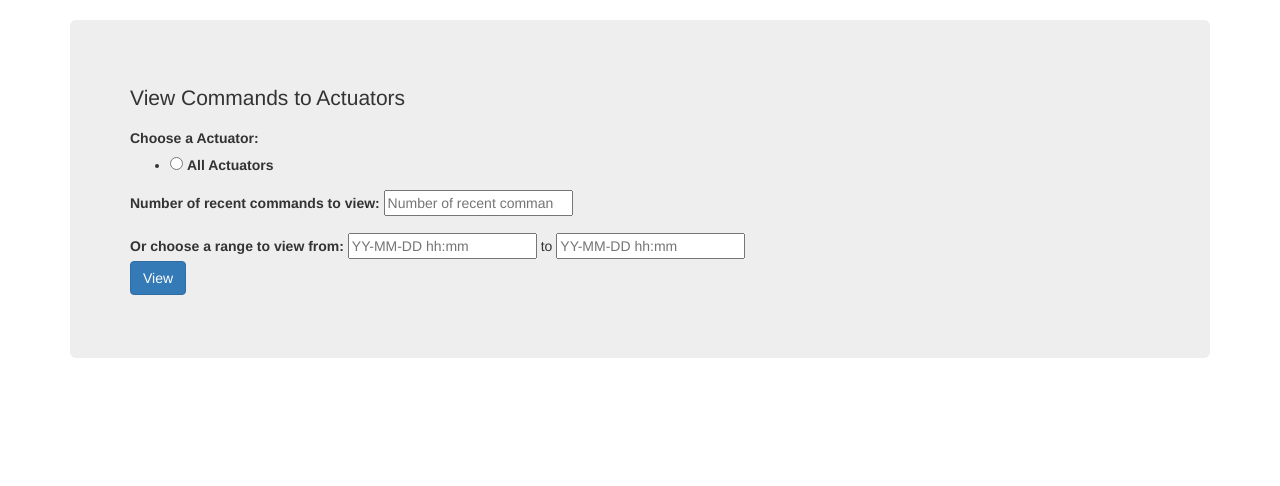
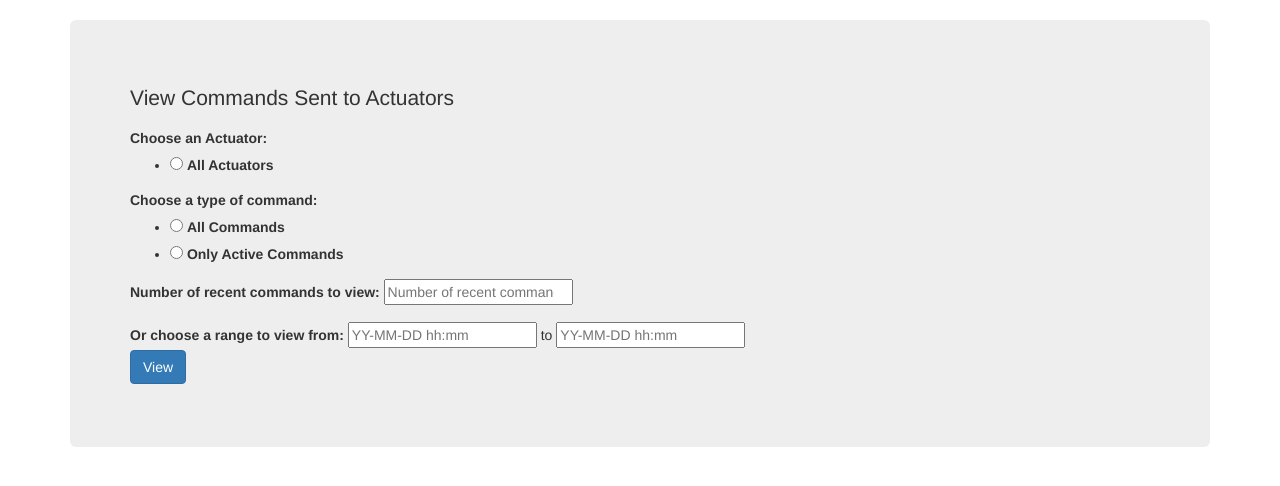
Before and after one commit to daniellimzj/HydRC4nics_Orbital, a Flask app: page /view-commands in a window 1280 px wide. Shown: the part 72-558 px from the top of the page. Run offline with Flask 2, Linux system fonts and the light colour scheme; some libraries are stand-ins or nearby versions.

Commit message:
active commands, started datetimepicker

```diff
--- a/Application/Servers/Webpage/application.py
+++ b/Application/Servers/Webpage/application.py
@@ -14,9 +14,13 @@ import requests
 import datetime
 
 from flask import Flask, render_template_string, render_template
+
+from flask_bootstrap import Bootstrap
+
 from flask_wtf import FlaskForm
 from flask_wtf.file import FileField, FileRequired
-from wtforms import StringField, DateTimeField, IntegerField, RadioField, FormField
+
+from wtforms import StringField, IntegerField, RadioField, FormField, DateTimeField
 from wtforms.validators import DataRequired
 
 from .. import config
@@ -26,6 +30,7 @@ from . import forms as f
 
 application = Flask(__name__)
 application.secret_key = config.FLASK_SECRET
+Bootstrap(application)
 
 
 @application.route("/", methods=('GET', 'POST'))
@@ -164,6 +169,7 @@ def viewCommands():
     numRecent = 0
     start = None
     end = None
+    activeFlag = False
     commandsFlag = False
 
     commandsForm = f.CommandsForm()
@@ -180,17 +186,18 @@ def viewCommands():
             actuatorId = sensorForm.selectActuator.data
             actuatorFlag = True
 
+        activeFlag = True if commandsForm.selectCommandsType.data =='1' else False
 
         numRecent = commandsForm.selectCommands.recent.data if commandsForm.selectCommands.recent.data else 0
         start = commandsForm.selectCommands.start.data if commandsForm.selectCommands.start.data else None
         end = commandsForm.selectCommands.end.data if commandsForm.selectCommands.end.data else None
 
         if numRecent > 0:
-            commandsList = db.getCommands(actuatorId = actuatorId, latest = int(numRecent))
+            commandsList = db.getCommands(actuatorId = actuatorId, latest = int(numRecent), active = activeFlag)
             print(commandsList)
 
         elif (start and end):
-            commandsList = db.getCommands(actuatorId = actuatorId, start = start, end = end)
+            commandsList = db.getCommands(actuatorId = actuatorId, start = start, end = end, active = activeFlag)
             print(commandsList)
 
         else:
--- a/Application/Servers/Webpage/forms.py
+++ b/Application/Servers/Webpage/forms.py
@@ -5,9 +5,13 @@ import requests
 import datetime
 
 from flask import Flask, render_template_string, render_template
+
+from flask_bootstrap import Bootstrap
+
 from flask_wtf import FlaskForm
 from flask_wtf.file import FileField, FileRequired
-from wtforms import StringField, DateTimeField, IntegerField, RadioField, FormField
+
+from wtforms import StringField, IntegerField, RadioField, FormField, DateTimeField
 from wtforms.validators import DataRequired
 
 from .. import config
@@ -22,14 +26,12 @@ class PhotoForm(FlaskForm):
 # reusable form
 class RangeForm(FlaskForm):
     recent = IntegerField('recent')
-    start = DateTimeField('start', format = '%y-%m-%d %H:%M')
+    start = DateTimeField('start', id = 'datepick')
     end = DateTimeField('end', format =  '%y-%m-%d %H:%M')
 
     def validate(self):
-        if (self.recent or (self.start and self.end)):
-            return True
-        else:
-            return False
+        return (self.recent or (self.start and self.end))
+
 
 # to get data
 class SensorForm(FlaskForm):
@@ -43,10 +45,7 @@ class SensorForm(FlaskForm):
     selectReadings = FormField(RangeForm)
 
     def validate(self):
-        if self.selectSensor and self.selectReadings:
-            return True
-        else:
-            return False
+        return (self.selectSensor and self.selectReadings)
 
 # to view commands
 class CommandsForm(FlaskForm):
@@ -57,10 +56,8 @@ class CommandsForm(FlaskForm):
         choices.append((actuator['id'], f"{actuator['type']} {actuator['position']}"))
 
     selectActuator = RadioField(choices = choices)
+    selectCommandsType = RadioField(choices = [(0, "All Commands"), (1, "Only Active Commands")])
     selectCommands = FormField(RangeForm)
 
     def validate(self):
-        if self.selectActuator and self.selectCommands:
-            return True
-        else:
-            return False
+        return (self.selectActuator and self.selectCommandsType and self.selectCommands)
--- a/Application/Servers/Webpage/templates/view-commands.html
+++ b/Application/Servers/Webpage/templates/view-commands.html
@@ -4,22 +4,29 @@
 
 
 
-<p> View Commands to Actuators</p>
+<p> View Commands Sent to Actuators</p>
 
 <div>
     <form method="POST" action="{{ url_for('viewCommands') }}">
         {{ commandsForm.csrf_token }}
           <div class="control-group">
-           <label class="control-label">Choose a Actuator: </label>
+
+           <label class="control-label">Choose an Actuator: </label>
             {{ commandsForm.selectActuator(size = 20) }}
+
+            <label class="control-label">Choose a type of command: </label>
+            {{ commandsForm.selectCommandsType(size = 20) }}
+
             <label class="control-label">Number of recent commands to view: </label>
             {{ commandsForm.selectCommands.recent(size = 20, placeholder = "Number of recent commands") }}
 
             <p></p>
+
             <label class="control-label">Or choose a range to view from: </label>
             {{ commandsForm.selectCommands.start(size = 20, placeholder = "YY-MM-DD hh:mm") }}
             to
             {{ commandsForm.selectCommands.end(size = 20, placeholder = "YY-MM-DD hh:mm") }}
+
           </div>
 
            <div class="control-group">
```
Also changed, not shown: Application/Servers/Webpage/templates/get-data.html (+14 -1 lines).
